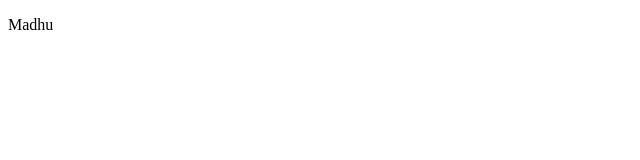
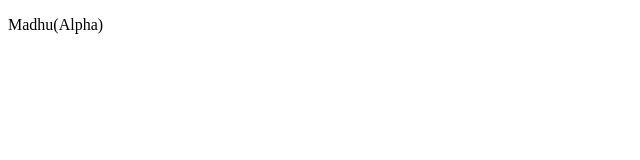
Before and after one commit to madhu967/remote-repo, a plain HTML site: page index2.html in a window 1280 px wide. Shown: the full height of the page, 0-640 px from the left. Drawn offline with Linux system fonts and the light colour scheme.

Commit message:
Alpha added

```diff
--- a/index2.html
+++ b/index2.html
@@ -6,6 +6,6 @@
     <title>Document</title>
 </head>
 <body>
-    <p>Madhu</p>
+    <p>Madhu(Alpha)</p>
 </body>
 </html>
```
